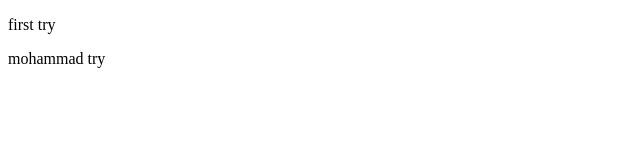
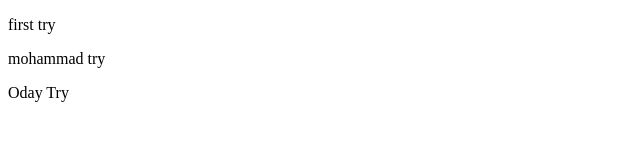
Before and after one commit to nuirat/hackathon, a plain HTML site: page index.html in a window 1280 px wide. Shown: the full height of the page, 0-640 px from the left. Drawn offline with Linux system fonts and the light colour scheme.

Commit message:
from oday

```diff
--- a/index.html
+++ b/index.html
@@ -9,5 +9,6 @@
   <body>
     <p>first try</p>
     <p>mohammad try</p>
+    <p>Oday Try</p>
   </body>
 </html>
```
